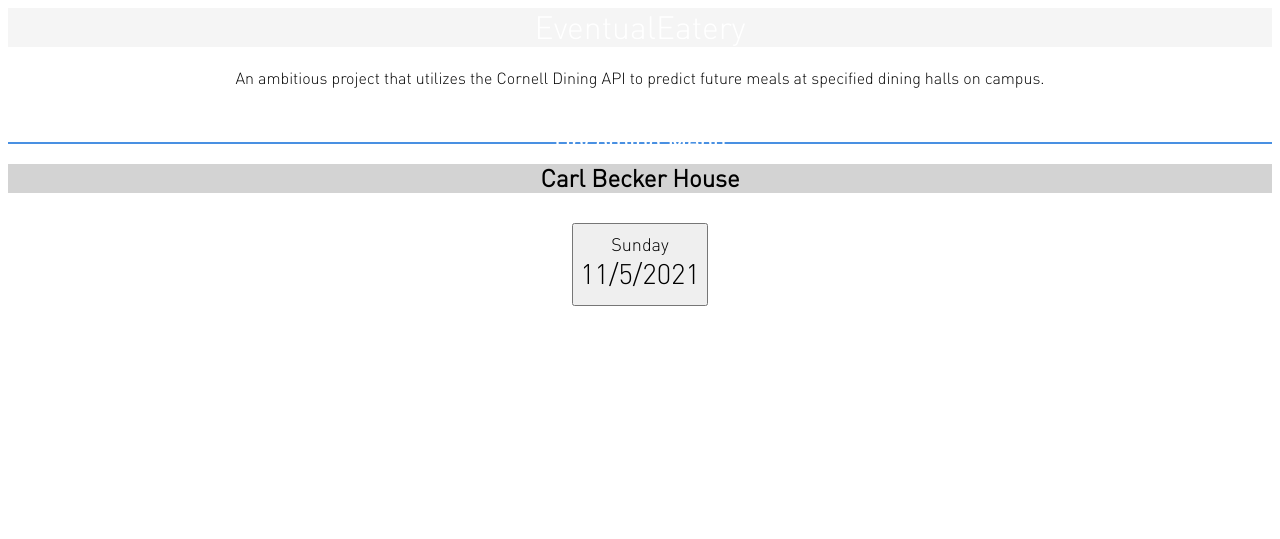
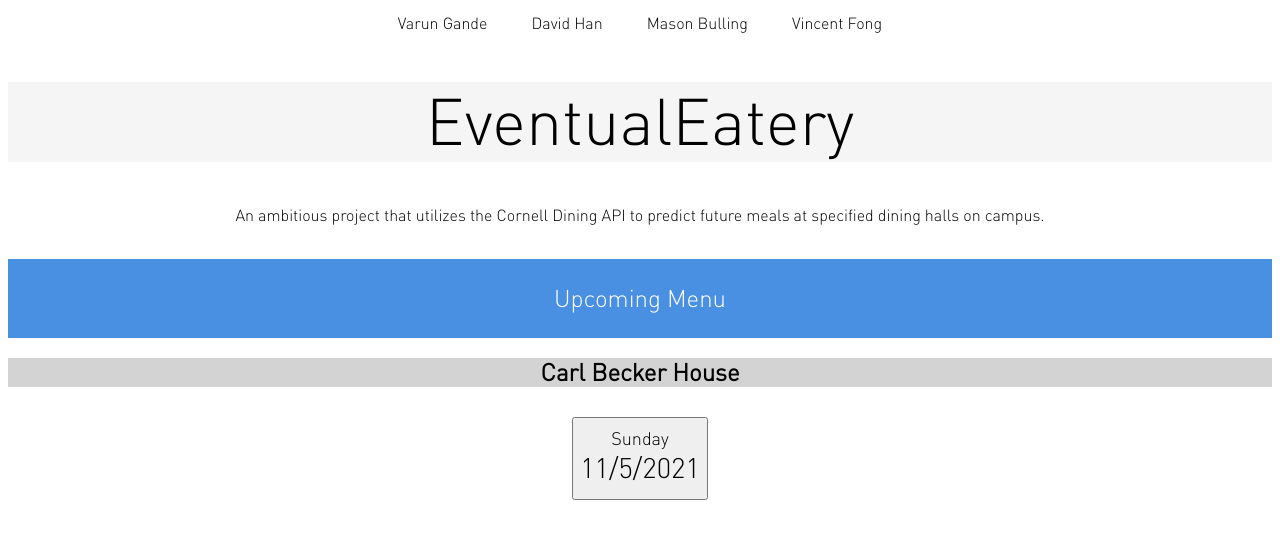
Before and after one commit to mbulling/EventualEatery, a Flask app: page / in a window 1280 px wide. Shown: the top 539 px of the page. Run offline with Flask 2, Linux system fonts and the light colour scheme.

Commit message:
Fixed index and css

```diff
--- a/static/styles/Resources/Fonts/font.css
+++ b/static/styles/Resources/Fonts/font.css
@@ -17,7 +17,20 @@
          url('dinlight-webfont.woff') format('woff');
     font-weight: normal;
     font-style: normal;
+    color: #000000;
+    font-size: 65px;
+
+
+}
+
+.upcoming-menu {
+    font-family: 'dinlight';
+    src: url('dinlight-webfont.woff2') format('woff2'),
+         url('dinlight-webfont.woff') format('woff');
+    font-weight: normal;
+    font-style: normal;
     color: #ffffff;
+    text-align: center;
 
 }
 
@@ -33,30 +46,6 @@
 
 }
 
-.upcoming-menu {
-    font-family: 'dinlight';
-    src: url('dinlight-webfont.woff2') format('woff2'),
-         url('dinlight-webfont.woff') format('woff');
-    font-weight: normal;
-    font-style: normal;
-    color: #ffffff;
-    text-align: center;
-    font-weight: bold;
-    line-height: 2px;
-
-}
-
-.days {
-    font-family: 'dinlight';
-    src: url('dinlight-webfont.woff2') format('woff2'),
-         url('dinlight-webfont.woff') format('woff');
-    font-weight: normal;
-    font-style: normal;
-    color: #000000;
-    text-align: center;
-    font-weight: bold;
-}
-
 p {
     font-family: 'dinlight';
     src: url('dinlight-webfont.woff2') format('woff2'),
@@ -67,6 +56,18 @@ p {
 
 }
 
+.nav {
+    font-family: 'dinlight';
+    src: url('dinlight-webfont.woff2') format('woff2'),
+         url('dinlight-webfont.woff') format('woff');
+    font-weight: normal;
+    font-style: normal;
+    text-align: center;
+    line-height: 10px;
+    margin-bottom: 0px;
+
+}
+
 .desc {
     text-align: center;
 }
--- a/static/styles/main.css
+++ b/static/styles/main.css
@@ -22,6 +22,20 @@ ul.days > li {
     padding: 10px 20px;
   }
 
+  ul.nav {
+    text-align: center;
+    padding-left: 0px;
+
+}
+
+ul.nav > li {
+    display: inline-block;
+    padding: 10px 20px;
+  }
+
+.nav {
+    text-align: center;
+}
 .day {
     text-align: center;
 }
@@ -49,5 +63,7 @@ a:link {
 .menubar {
     background-color: #4990e2;
     width: 100%;
+    padding-top: 5px;
+    padding-bottom: 5px;
 
 }
--- a/templates/index.html
+++ b/templates/index.html
@@ -31,6 +31,13 @@
 </script>
 
 <title>EventualEatery</title>
+
+<ul class="nav">
+    <li><a href="https://github.com/vrung2323">Varun Gande</a></li>
+    <li><a href="https://github.com/dhan0779">David Han</a></li>
+    <li><a href="https://github.com/mbulling">Mason Bulling</a></li>
+    <li><a href="https://github.com/vfong00">Vincent Fong</a></li>
+  </ul>
 
 <div class='nav-bar'>
     <h1 class='title-heading'>EventualEatery</h1>
```
